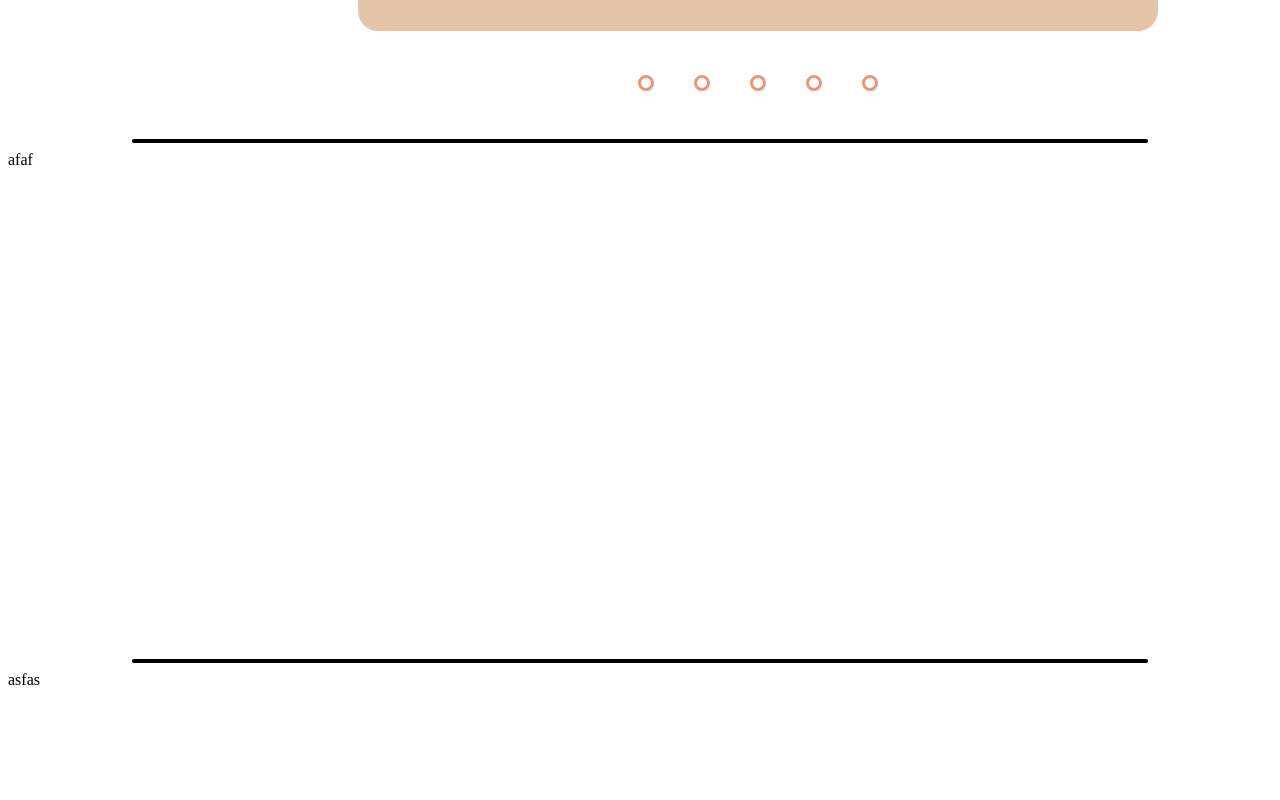
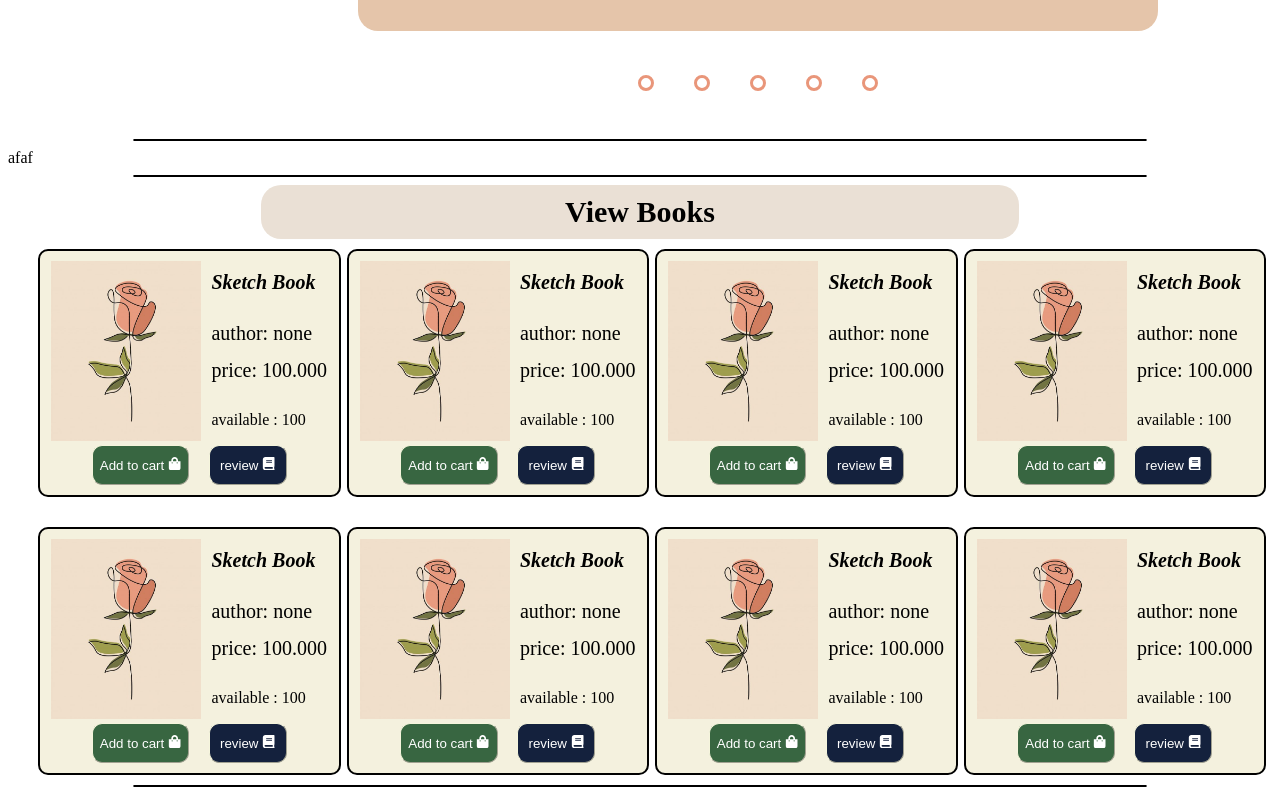
Before and after one commit to tona3922/ebookstore, a React (Create React App) app: page /home in a window 1280 px wide. Shown: the part 660-1460 px from the top of the page. Built offline with nearby package versions, Linux system fonts and the light colour scheme.

Commit message:
update viewbook

```diff
--- a/src/navbar/upper/home.css
+++ b/src/navbar/upper/home.css
@@ -4,6 +4,7 @@
   align-items: center;
   justify-content: space-between;
   padding-right: 20px;
+  background-color: rgb(255, 255, 255);
 }
 button.normbutton {
   color: black;
@@ -125,15 +126,15 @@ a {
 }
 /* topbook//////// */
 .topbook {
-  height: 500px;
+  height: fit-content;
 }
 /* viewbook/////// */
 .viewbook {
-  height: 500px;
+  height: fit-content;
 }
 /* footer//////// */
 hr {
-  border: 2px black solid;
+  border: 1px black solid;
   border-radius: 10px;
   width: 80%;
 }
--- a/src/navbar/upper/home.jsx
+++ b/src/navbar/upper/home.jsx
@@ -9,8 +9,8 @@ import location from "../../img/location.png";
 import momo from "../../img/momo.png";
 import bank from "../../img/bank.png";
 import slider1 from "../../img/slider1.png";
+import { Viewbook } from "./viewbook";
 
-// import "../../navbar/nav.css";
 import "./home.css";
 
 export const Home = () => {
@@ -76,7 +76,7 @@ export const Home = () => {
       </div>
       <hr></hr>
       <div id="viewbook" className="viewbook">
-        asfas
+        <Viewbook />
       </div>
       <hr></hr>
       <div className="footer">
--- /dev/null
+++ b/src/navbar/upper/viewbook.css
@@ -0,0 +1,85 @@
+.card {
+  align-items: center;
+  width: 100%;
+  border: 1px solid rgba(180, 180, 180, 0.842);
+  padding: 10px;
+  border-radius: 10px;
+  border-width: 2px;
+  border-color: black;
+  display: flex;
+  flex-direction: column;
+  background-color: #f4f1de;
+}
+.viewbooktitle {
+  margin: 0 auto;
+  border-radius: 20px;
+  width: 60%;
+  text-align: center;
+  font-size: 30px;
+  font-weight: bold;
+  color: black;
+  padding-top: 10px;
+  padding-bottom: 10px;
+  background-color: #eae0d5;
+}
+.uppercard {
+  display: flex;
+  gap: 10px;
+}
+.bookimg img {
+  width: 150px;
+  height: 180px;
+  object-position: center;
+  margin: auto;
+}
+.bookinfo {
+  padding-top: 10px;
+  display: flex;
+  flex-direction: column;
+  align-items: flex-start;
+  justify-content: space-between;
+}
+.bookinfo em {
+  font-size: 20px;
+  font-weight: bold;
+  padding-bottom: 15px;
+}
+.bookinfo span {
+  font-size: 20px;
+}
+
+.container {
+  display: grid;
+  grid-template-columns: 1fr 1fr 1fr 1fr;
+  grid-gap: 30px;
+  margin: 10px 30px;
+}
+.downcard {
+  display: flex;
+  width: 70%;
+  justify-content: space-between;
+}
+.shopping-bag {
+  background-color: #386641;
+  color: white;
+  border-width: 1px;
+  border-radius: 10px;
+  border-color: beige;
+  height: 40px;
+  width: 50%;
+}
+.shopping-bag:hover {
+  background-color: rgba(0, 0, 0, 0.7);
+}
+.review {
+  background-color: #14213d;
+  color: white;
+  border-width: 1px;
+  border-radius: 10px;
+  border-color: beige;
+  height: 40px;
+  width: 40%;
+}
+.review:hover {
+  background-color: rgb(97, 97, 97);
+}
--- /dev/null
+++ b/src/navbar/upper/viewbook.jsx
@@ -0,0 +1,182 @@
+import React from "react";
+import { FaShoppingBag, FaBook } from "react-icons/fa";
+import mypic1 from "../../img/book1.jpg";
+import "./viewbook.css";
+
+export const Viewbook = () => {
+  return (
+    <div>
+      <div className="viewbooktitle">View Books</div>
+      <div className="container">
+        <div className="card">
+          <div className="uppercard">
+            <div className="bookimg">
+              <img src={mypic1} alt="capricons's believer" />
+            </div>
+            <div className="bookinfo">
+              <em>Sketch Book</em>
+              <span>author: none</span>
+              <span>price: 100.000</span>
+              <p>available : 100</p>
+            </div>
+          </div>
+          <div className="downcard">
+            <button className="shopping-bag">
+              Add to cart <FaShoppingBag />
+            </button>
+            <button className="review">
+              review <FaBook />
+            </button>
+          </div>
+        </div>
+        <div className="card">
+          <div className="uppercard">
+            <div className="bookimg">
+              <img src={mypic1} alt="capricons's believer" />
+            </div>
+            <div className="bookinfo">
+              <em>Sketch Book</em>
+              <span>author: none</span>
+              <span>price: 100.000</span>
+              <p>available : 100</p>
+            </div>
+          </div>
+          <div className="downcard">
+            <button className="shopping-bag">
+              Add to cart <FaShoppingBag />
+            </button>
+            <button className="review">
+              review <FaBook />
+            </button>
+          </div>
+        </div>
+        <div className="card">
+          <div className="uppercard">
+            <div className="bookimg">
+              <img src={mypic1} alt="capricons's believer" />
+            </div>
+            <div className="bookinfo">
+              <em>Sketch Book</em>
+              <span>author: none</span>
+              <span>price: 100.000</span>
+              <p>available : 100</p>
+            </div>
+          </div>
+          <div className="downcard">
+            <button className="shopping-bag">
+              Add to cart <FaShoppingBag />
+            </button>
+            <button className="review">
+              review <FaBook />
+            </button>
+          </div>
+        </div>
+        <div className="card">
+          <div className="uppercard">
+            <div className="bookimg">
+              <img src={mypic1} alt="capricons's believer" />
+            </div>
+            <div className="bookinfo">
+              <em>Sketch Book</em>
+              <span>author: none</span>
+              <span>price: 100.000</span>
+              <p>available : 100</p>
+            </div>
+          </div>
+          <div className="downcard">
+            <button className="shopping-bag">
+              Add to cart <FaShoppingBag />
+            </button>
+            <button className="review">
+              review <FaBook />
+            </button>
+          </div>
+        </div>
+        <div className="card">
+          <div className="uppercard">
+            <div className="bookimg">
+              <img src={mypic1} alt="capricons's believer" />
+            </div>
+            <div className="bookinfo">
+              <em>Sketch Book</em>
+              <span>author: none</span>
+              <span>price: 100.000</span>
+              <p>available : 100</p>
+            </div>
+          </div>
+          <div className="downcard">
+            <button className="shopping-bag">
+              Add to cart <FaShoppingBag />
+            </button>
+            <button className="review">
+              review <FaBook />
+            </button>
+          </div>
+        </div>
+        <div className="card">
+          <div className="uppercard">
+            <div className="bookimg">
+              <img src={mypic1} alt="capricons's believer" />
+            </div>
+            <div className="bookinfo">
+              <em>Sketch Book</em>
+              <span>author: none</span>
+              <span>price: 100.000</span>
+              <p>available : 100</p>
+            </div>
+          </div>
+          <div className="downcard">
+            <button className="shopping-bag">
+              Add to cart <FaShoppingBag />
+            </button>
+            <button className="review">
+              review <FaBook />
+            </button>
+          </div>
+        </div>
+        <div className="card">
+          <div className="uppercard">
+            <div className="bookimg">
+              <img src={mypic1} alt="capricons's believer" />
+            </div>
+            <div className="bookinfo">
+              <em>Sketch Book</em>
+              <span>author: none</span>
+              <span>price: 100.000</span>
+              <p>available : 100</p>
+            </div>
+          </div>
+          <div className="downcard">
+            <button className="shopping-bag">
+              Add to cart <FaShoppingBag />
+            </button>
+            <button className="review">
+              review <FaBook />
+            </button>
+          </div>
+        </div>
+        <div className="card">
+          <div className="uppercard">
+            <div className="bookimg">
+              <img src={mypic1} alt="capricons's believer" />
+            </div>
+            <div className="bookinfo">
+              <em>Sketch Book</em>
+              <span>author: none</span>
+              <span>price: 100.000</span>
+              <p>available : 100</p>
+            </div>
+          </div>
+          <div className="downcard">
+            <button className="shopping-bag">
+              Add to cart <FaShoppingBag />
+            </button>
+            <button className="review">
+              review <FaBook />
+            </button>
+          </div>
+        </div>
+      </div>
+    </div>
+  );
+};
```
Also changed, not shown: src/img/book1.jpg (added).
